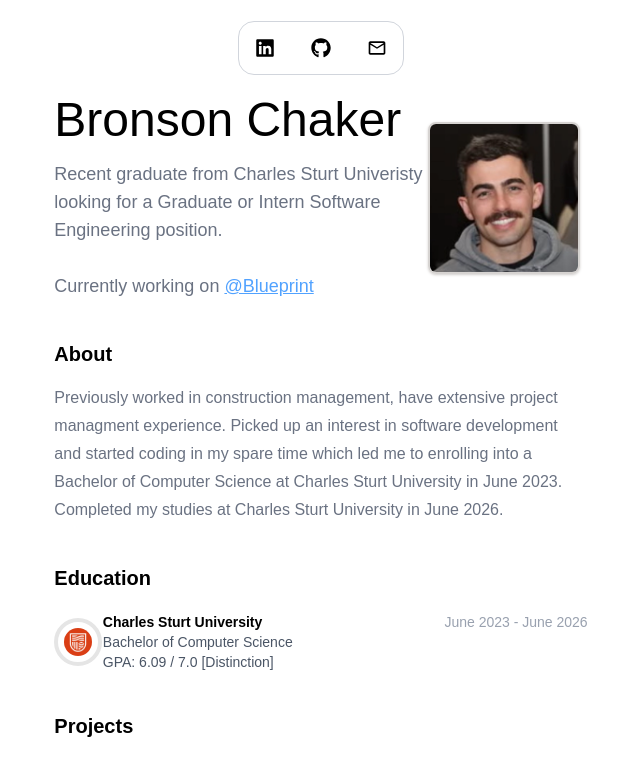
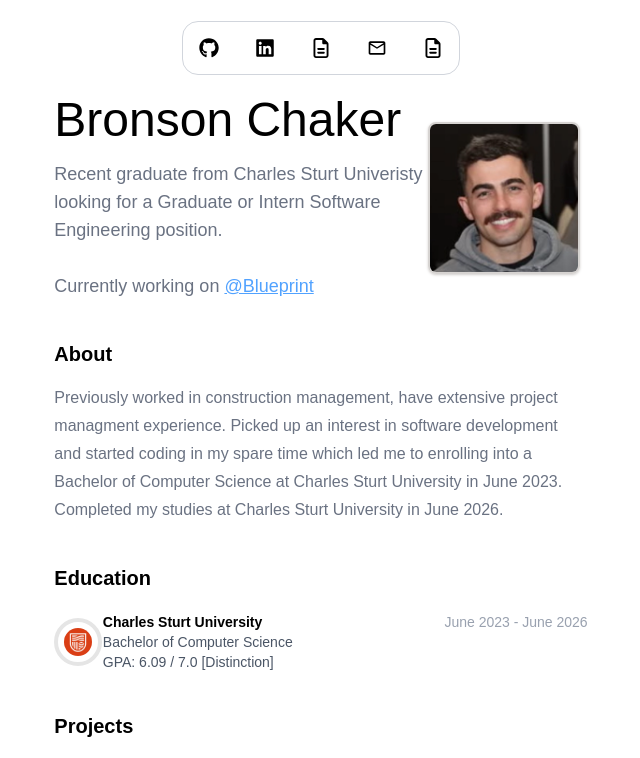
Before and after one commit to BronsonChaker/portfolio, a React (Vite) app: page / in a window 1280 px wide. Shown: the top 758 px of the page, without its empty margins (319-959 px from the left). Built offline with nearby package versions, Linux system fonts and the light colour scheme.

Commit message:
Changes made to navbar dock, additional links added, icon to be added for medium/blog section, email buttton to be fixed also

```diff
--- a/package.json
+++ b/package.json
@@ -27,6 +27,7 @@
     "eslint-plugin-react-hooks": "^7.1.1",
     "eslint-plugin-react-refresh": "^0.5.3",
     "globals": "^17.7.0",
+    "prettier-plugin-tailwindcss": "^0.8.1",
     "vite": "^8.1.1"
   }
 }
--- a/src/components/Navbar/Navbar.jsx
+++ b/src/components/Navbar/Navbar.jsx
@@ -2,29 +2,13 @@ import { Link } from "react-router";
 import { FaLinkedin } from "react-icons/fa";
 import { FaGithub } from "react-icons/fa";
 import { MdOutlineEmail } from "react-icons/md";
+import { FaRegFileLines } from "react-icons/fa6";
+import Resume from "../../assets/images/placeholder_image.jpg";
 
 export default function Navbar() {
   return (
     <nav className="w-full flex flex-row items-center justify-center h-24">
       <div className=" border px-2 py-2 flex flex-row items-center justify-center font-medium text-lg gap-5 hover:px-6 ease-in-out hover:duration-300 hover:cursor-pointer rounded-2xl border-gray-300">
-        <div className="relative group hover:px-2 hover:duration-500 ease-linear">
-          <Link
-            to="https://www.linkedin.com/in/bronsonchaker/"
-            className="hover:px-2 hover:duration-300"
-          >
-            <FaLinkedin className="text-4xl hover:opacity-80 hover:duration-300 hover:scale-115 overflow-visible rounded-full p-2 hover:bg-gray-100 hover:px-2" />
-          </Link>
-          <p
-            className="absolute bottom-full left-1/2
-                       transform -translate-x-1/2 mb-0.5
-                       w-max px-2 py-0.5 text-sm text-white
-                       bg-gray-700 rounded shadow-lg
-                       opacity-0 group-hover:opacity-100"
-          >
-            LinkedIn
-          </p>
-        </div>
-
         <div className="relative group hover:px-2 hover:duration-500 ease-out">
           <Link
             target="_blank"
@@ -45,7 +29,48 @@ export default function Navbar() {
         </div>
 
         <div className="relative group hover:px-2 hover:duration-500 ease-linear">
-          <Link target="_blank" to="" className="hover:px-2 hover:duration-300">
+          <Link
+            to="https://www.linkedin.com/in/bronsonchaker/"
+            className="hover:px-2 hover:duration-300"
+          >
+            <FaLinkedin className="text-4xl hover:opacity-80 hover:duration-300 hover:scale-115 overflow-visible rounded-full p-2 hover:bg-gray-100 hover:px-2" />
+          </Link>
+          <p
+            className="absolute bottom-full left-1/2
+                       transform -translate-x-1/2 mb-0.5
+                       w-max px-2 py-0.5 text-sm text-white
+                       bg-gray-700 rounded shadow-lg
+                       opacity-0 group-hover:opacity-100"
+          >
+            LinkedIn
+          </p>
+        </div>
+
+        <div className="relative group hover:px-2 hover:duration-500 ease-linear">
+          <Link
+            target="_blank"
+            to="https://medium.com/@bronsonchaker"
+            className="hover:px-2 hover:duration-300"
+          >
+            <FaRegFileLines className="text-4xl hover:opacity-80 hover:duration-300 hover:scale-115 overflow-visible rounded-full p-2 hover:bg-gray-100 " />
+          </Link>
+          <p
+            className="absolute bottom-full left-1/2
+                       transform -translate-x-1/2 mb-0.5
+                       w-max px-2 py-0.5 text-sm text-white
+                       bg-gray-700 rounded shadow-lg
+                       opacity-0 group-hover:opacity-100"
+          >
+            Blog
+          </p>
+        </div>
+
+        <div className="relative group hover:px-2 hover:duration-500 ease-linear">
+          <Link
+            target="mailto:bronsonchaker@gmail.com"
+            className="hover:px-2 hover:duration-300"
+            className="hover:px-2 hover:duration-300"
+          >
             <MdOutlineEmail className="text-4xl hover:opacity-80 hover:duration-300 hover:scale-115 overflow-visible rounded-full p-2 hover:bg-gray-100 " />
           </Link>
           <p
@@ -58,6 +83,26 @@ export default function Navbar() {
             Email
           </p>
         </div>
+        <div className="relative group hover:px-2 hover:duration-500 ease-linear">
+          <Link
+            target="_blank"
+            href=""
+            download="Bronson_Chaker_Resume"
+            to=""
+            className="hover:px-2 hover:duration-300"
+          >
+            <FaRegFileLines className="text-4xl hover:opacity-80 hover:duration-300 hover:scale-115 overflow-visible rounded-full p-2 hover:bg-gray-100 " />
+          </Link>
+          <p
+            className="absolute bottom-full left-1/2
+                       transform -translate-x-1/2 mb-0.5
+                       w-max px-2 py-0.5 text-sm text-white
+                       bg-gray-700 rounded shadow-lg
+                       opacity-0 group-hover:opacity-100"
+          >
+            Resume
+          </p>
+        </div>
       </div>
     </nav>
   );
```
Also changed, not shown: 1 other file (tests, documents, lock files or other folders).
